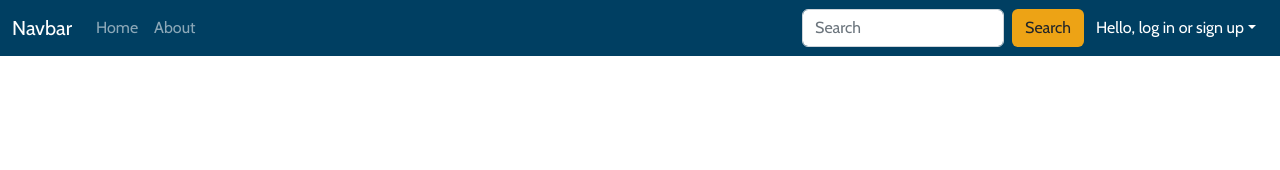
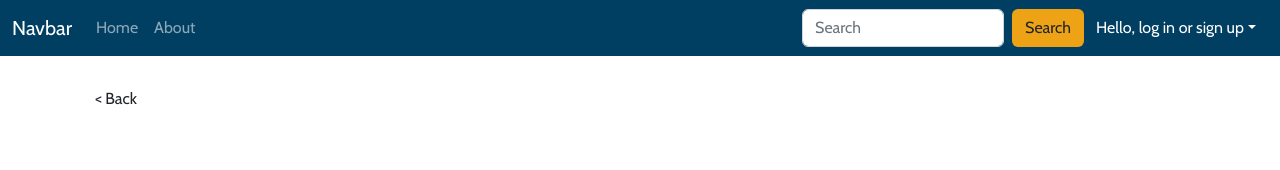
Before and after one commit to JoseMiguelVazquez/e-commerce-react, a React (Vite) app: page /search/1 in a window 1280 px wide. Shown: the top 170 px of the page. Built offline with nearby package versions, Linux system fonts and the light colour scheme.

Commit message:
back button searchPage

```diff
--- a/src/pages/ItemDetails/ItemDetails.jsx
+++ b/src/pages/ItemDetails/ItemDetails.jsx
@@ -42,7 +42,7 @@ const ItemDetails = () => {
   }
 
   return (
-    <div>
+    <>
       <div className='container-md mt-3'>
         <div>
           <button className='btn' onClick={() => navigate(-1)}> &lt; Back</button>
@@ -71,7 +71,7 @@ const ItemDetails = () => {
           <p>Lorem ipsum dolor sit amet consectetur adipisicing elit. Ipsa iste rerum aliquid libero corporis explicabo sit quod? Beatae odit vero minus eos. Quidem aspernatur distinctio, minus recusandae neque architecto, dicta aliquid atque labore quasi optio! Aliquam, impedit dolore, iste inventore officiis ex ab at cum veritatis blanditiis aspernatur, id minus? Inventore tempora error nihil reiciendis mollitia possimus labore alias accusantium nobis recusandae sequi nisi placeat consequatur commodi dignissimos sint consequuntur reprehenderit blanditiis, ullam nemo illo dolorem aspernatur esse laudantium! Repellat rerum a dicta accusamus tempora doloremque possimus, iure hic, laudantium assumenda odit unde dolorem voluptatum asperiores reprehenderit quae ea doloribus.</p>
         </div>
       </div>
-    </div>
+    </>
   )
 }
 
--- a/src/pages/SearchPage/SearchPage.jsx
+++ b/src/pages/SearchPage/SearchPage.jsx
@@ -1,13 +1,18 @@
 import { useSearchContext } from '@/context/SearchContext'
+import { useNavigate } from 'react-router-dom'
 import ItemCard from '@/components/ItemCard'
 import './searchPage.css'
 
 const SearchPage = () => {
   const { searchItems } = useSearchContext()
+  const navigate = useNavigate()
 
   return (
-    <div>
+    <>
       <div className='container pt-4'>
+        <div>
+          <button className='btn' onClick={() => navigate(-1)}> &lt; Back</button>
+        </div>
         <div className='row d-flex justify-content-center'>
           {searchItems.map((item) => (
             <ItemCard
@@ -20,7 +25,7 @@ const SearchPage = () => {
           ))}
         </div>
       </div>
-    </div>
+    </>
   )
 }
 
```
